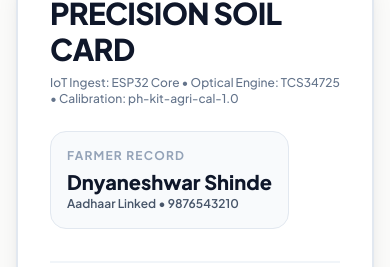
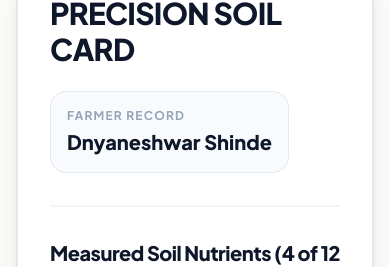
Before and after one commit to priyanshudev06/smart-soil, a React (Vite) app in the folder frontend/: page /report in a window 390 px wide. Shown: the part 464-731 px from the top of the page. Built offline with nearby package versions, Linux system fonts and the light colour scheme; no server answers; a web font is replaced by a local one.

Commit message:
fix: remove hardware calibration subtitle and aadhaar phone banner from soil card

```diff
--- a/frontend/src/pages/SoilReportPage.tsx
+++ b/frontend/src/pages/SoilReportPage.tsx
@@ -179,15 +179,11 @@ export const SoilReportPage: React.FC = () => {
             <h2 className="text-3xl sm:text-5xl font-black text-slate-900 tracking-tight">
               PRECISION SOIL CARD
             </h2>
-            <p className="text-xs text-slate-500 font-medium">
-              IoT Ingest: ESP32 Core • Optical Engine: TCS34725 • Calibration: ph-kit-agri-cal-1.0
-            </p>
           </div>
 
           <div className="text-left sm:text-right bg-slate-50 sm:bg-transparent p-4 sm:p-0 rounded-2xl border sm:border-none border-slate-200">
             <div className="text-xs font-bold text-slate-400 uppercase tracking-widest">Farmer Record</div>
             <div className="text-xl font-black text-slate-900 mt-1">{farmer?.name}</div>
-            <div className="text-xs font-semibold text-slate-600">Aadhaar Linked • {farmer?.phone}</div>
           </div>
         </div>
 
```
